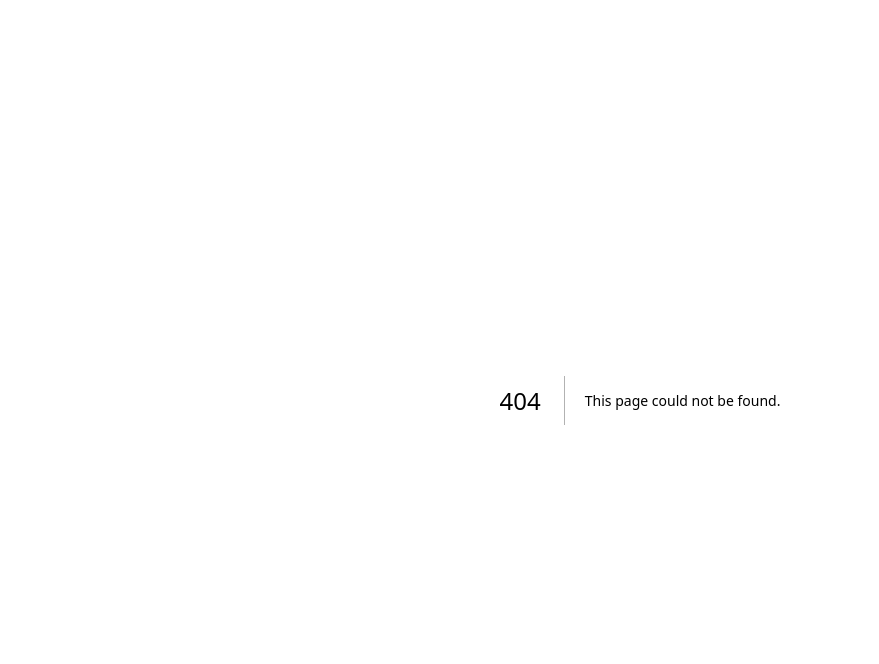
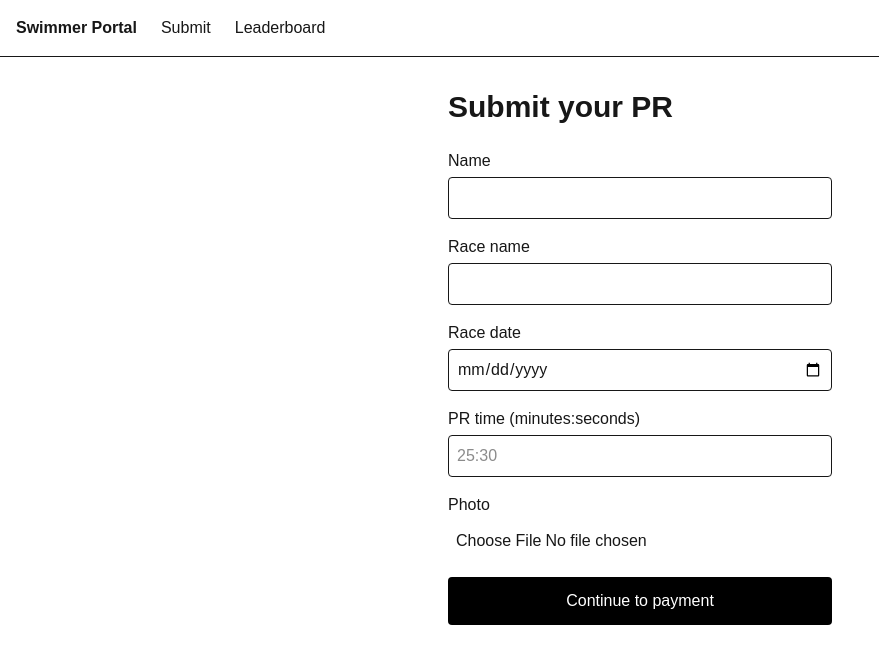
Before and after one commit to redpandaglacier/swimmer-portal, a Next.js app: page /submit in a window 1280 px wide. Before the commit this address had no page. Shown: the top 664 px of the page, without its empty margins (0-879 px from the left). Built offline with nearby package versions, Linux system fonts and the light colour scheme.

Commit message:
Add submit and leaderboard pages

```diff
--- a/app/layout.tsx
+++ b/app/layout.tsx
@@ -1,29 +1,23 @@
 import type { Metadata } from "next";
-import { Geist, Geist_Mono } from "next/font/google";
 import "./globals.css";
-
-const geistSans = Geist({
-  variable: "--font-geist-sans",
-  subsets: ["latin"],
-});
-
-const geistMono = Geist_Mono({
-  variable: "--font-geist-mono",
-  subsets: ["latin"],
-});
+import Nav from "@/components/Nav";
 
 export const metadata: Metadata = {
-  title: "Create Next App",
-  description: "Generated by create next app",
+  title: "Swimmer Portal",
+  description: "Submit your photo and PR to get your graphic.",
 };
 
-export default function RootLayout({ children }: LayoutProps<"/">) {
+export default function RootLayout({
+  children,
+}: Readonly<{
+  children: React.ReactNode;
+}>) {
   return (
-    <html
-      lang="en"
-      className={`${geistSans.variable} ${geistMono.variable} h-full antialiased`}
-    >
-      <body className="min-h-full flex flex-col">{children}</body>
+    <html lang="en">
+      <body className="min-h-screen bg-white text-black">
+        <Nav />
+        {children}
+      </body>
     </html>
   );
 }
--- /dev/null
+++ b/app/leaderboard/page.tsx
@@ -0,0 +1,31 @@
+const placeholderRunners = [
+  { rank: 1, name: "Sample Swimmer", pr: "24:10" },
+  { rank: 2, name: "Another Swimmer", pr: "25:45" },
+  { rank: 3, name: "Third Swimmer", pr: "27:02" },
+];
+
+export default function LeaderboardPage() {
+  return (
+    <main className="mx-auto max-w-2xl p-8">
+      <h1 className="text-3xl font-bold">Leaderboard</h1>
+      <table className="mt-6 w-full text-left">
+        <thead>
+          <tr className="border-b">
+            <th className="p-2">Rank</th>
+            <th className="p-2">Name</th>
+            <th className="p-2">PR</th>
+          </tr>
+        </thead>
+        <tbody>
+          {placeholderRunners.map((r) => (
+            <tr key={r.rank} className="border-b">
+              <td className="p-2">{r.rank}</td>
+              <td className="p-2">{r.name}</td>
+              <td className="p-2">{r.pr}</td>
+            </tr>
+          ))}
+        </tbody>
+      </table>
+    </main>
+  );
+}
--- /dev/null
+++ b/app/submit/page.tsx
@@ -0,0 +1,32 @@
+export default function SubmitPage() {
+  return (
+    <main className="mx-auto max-w-md p-8">
+      <h1 className="text-3xl font-bold">Submit your PR</h1>
+      <form className="mt-6 flex flex-col gap-4">
+        <label className="flex flex-col gap-1">
+          Name
+          <input name="name" required className="rounded border p-2" />
+        </label>
+        <label className="flex flex-col gap-1">
+          Race name
+          <input name="race_name" className="rounded border p-2" />
+        </label>
+        <label className="flex flex-col gap-1">
+          Race date
+          <input name="race_date" type="date" className="rounded border p-2" />
+        </label>
+        <label className="flex flex-col gap-1">
+          PR time (minutes:seconds)
+          <input name="pr" placeholder="25:30" required className="rounded border p-2" />
+        </label>
+        <label className="flex flex-col gap-1">
+          Photo
+          <input name="photo" type="file" accept="image/*" className="p-2" />
+        </label>
+        <button type="submit" className="rounded bg-black px-6 py-3 text-white">
+          Continue to payment
+        </button>
+      </form>
+    </main>
+  );
+}
--- /dev/null
+++ b/components/Nav.tsx
@@ -0,0 +1,11 @@
+import Link from "next/link";
+
+export default function Nav() {
+  return (
+    <nav className="flex gap-6 border-b p-4">
+      <Link href="/" className="font-bold">Swimmer Portal</Link>
+      <Link href="/submit">Submit</Link>
+      <Link href="/leaderboard">Leaderboard</Link>
+    </nav>
+  );
+}
```
